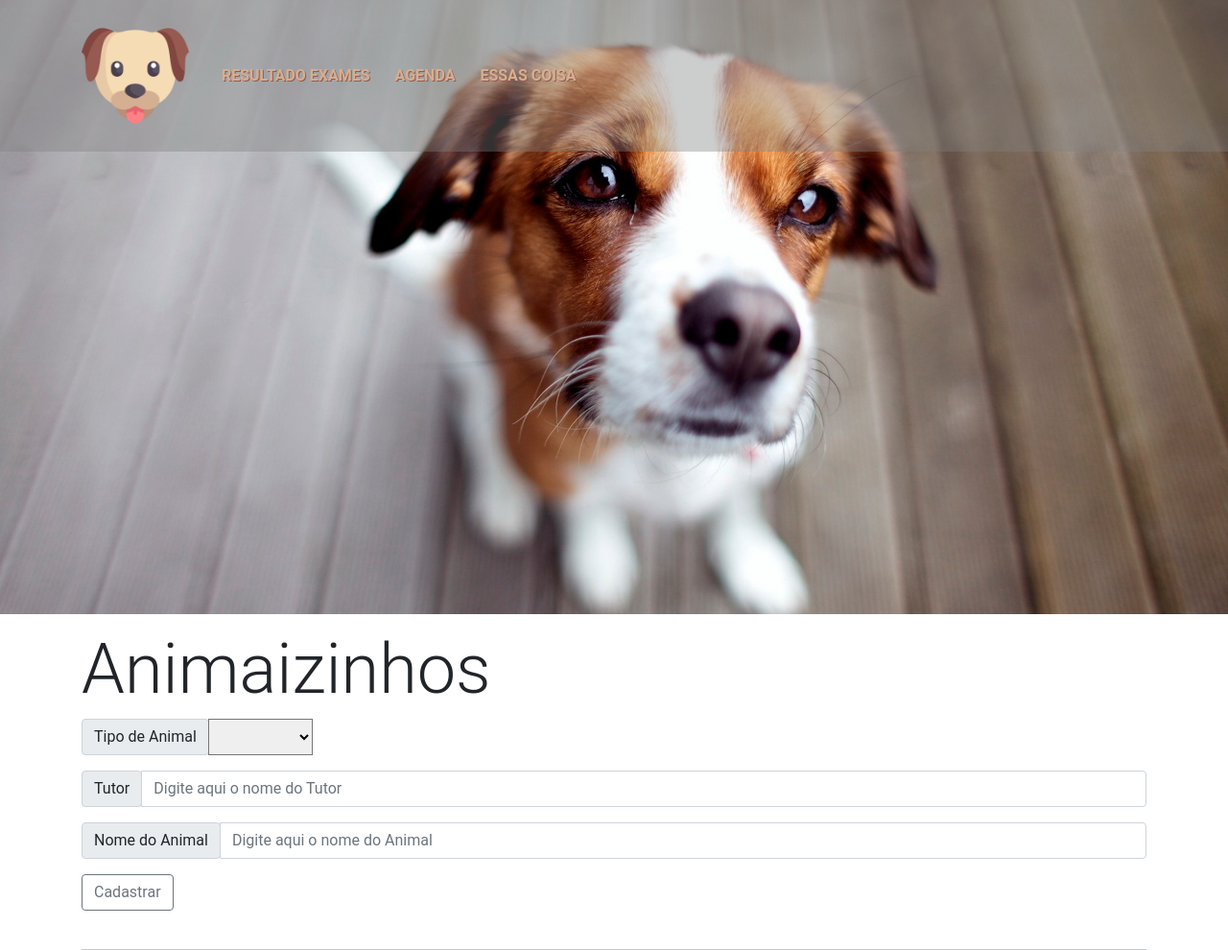
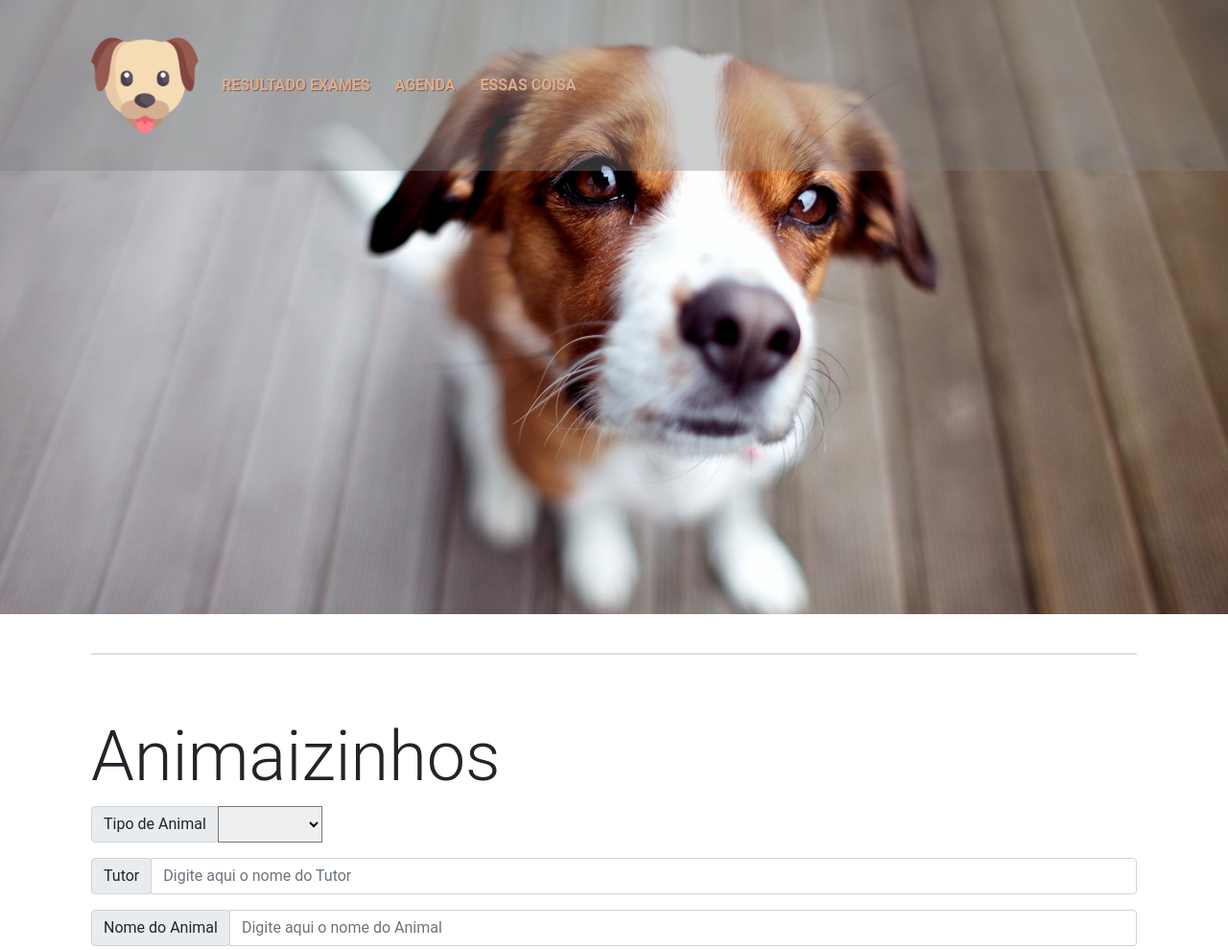
Before and after one commit to izaelgs/appCachorrinho, a plain HTML site: page index.html in a window 1280 px wide. Shown: the top 990 px of the page at 96% size. Drawn offline with nearby package versions, Linux system fonts and the light colour scheme.

Commit message:
ajustes layout

```diff
--- a/index.css
+++ b/index.css
@@ -7,7 +7,7 @@ body {
 }
 
 .container {
-    padding: 15px;
+    padding: 25px;
 }
 
 p,
@@ -36,13 +36,15 @@ header,
 #cab a {
     color: #D4AF91;
     text-shadow: 1px 1px #965A50;
-    margin-left: 10px;
-    transition-duration: 0.4s;
+    text-decoration: none;
+    font-weight: bold;
+    margin-right: 10px;
+    transition-duration: 0.3s;
 }
 
 #cab a:hover {
     color: #965A50;
-    margin-left: 30px;
+    margin-right: 30px;
     text-shadow: none;
 }
 
@@ -56,8 +58,3 @@ header,
     color: white;
     background-color: #965A50;
 }
-
-a {
-    text-decoration: none;
-    font-weight: bold;
-}
--- a/index.html
+++ b/index.html
@@ -28,9 +28,9 @@
 
                     <div class="collapse navbar-collapse" id="cab">
                         <ul class="navbar-nav">
-                            <li class="nav-item"><a href="" class="nav-link" id="home-cab">RESULTADO EXAMES</a></li>
-                            <li class="nav-item"><a href="" class="nav-link" id="agenda-cab">AGENDA</a></li>
-                            <li class="nav-item"><a href="" class="nav-link" id="coisa-cab">ESSAS COISA</a></li>
+                            <li class="nav-item"><a href="" class="nav-link">RESULTADO EXAMES</a></li>
+                            <li class="nav-item"><a href="" class="nav-link">AGENDA</a></li>
+                            <li class="nav-item"><a href="" class="nav-link">ESSAS COISA</a></li>
                         </ul>
 
                     </div>
@@ -42,6 +42,8 @@
     <img src="img/dog2.png" alt="cachorro" style="width: 100%;">
 
     <div id="app" class="container">
+        <hr>
+        <br><br>
         <h1 class="display-2">Animaizinhos</h1>
         <fieldset>
             <div class="input-group mb-3">
```
